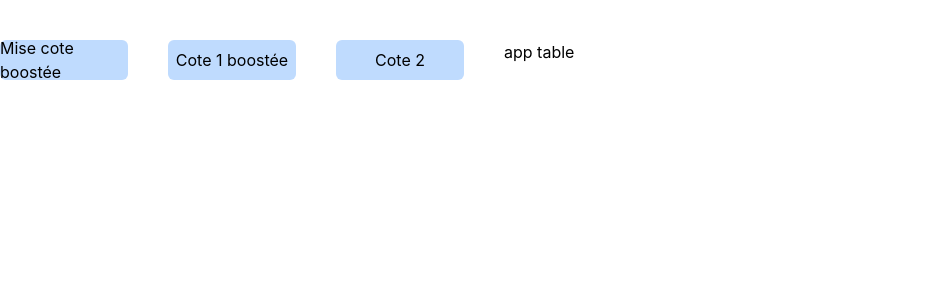
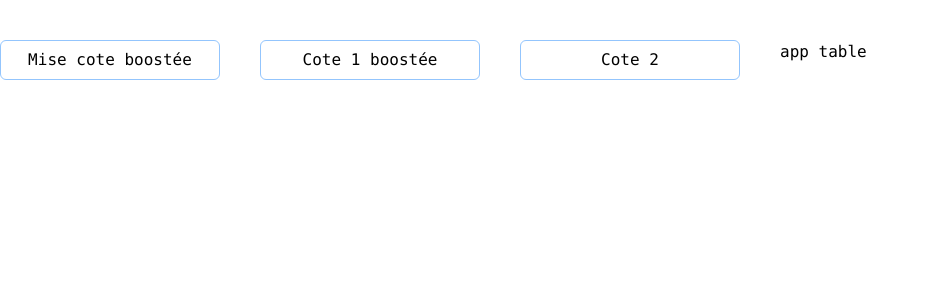
Before and after one commit to Mysto91/calcul-cote-v2, a React (Create React App) app: page / in a window 1280 px wide. Shown: the top 300 px of the page, without its empty margins (0-929 px from the left). Built offline with nearby package versions, Linux system fonts and the light colour scheme.

Commit message:
create input component

```diff
--- a/src/App.tsx
+++ b/src/App.tsx
@@ -6,7 +6,7 @@ import BetInput from './components/BetInput'
 // eslint-disable-next-line @typescript-eslint/explicit-function-return-type
 function App () {
   return (
-    <div className="mt-10 flex space-x-10">
+    <div className="mt-10 flex space-x-10 font-mono">
         <BetInput id="bet" label="Mise cote boostée"/>
         <BetInput id="quotation-1" label="Cote 1 boostée"/>
         <BetInput id="quotation-2" label="Cote 2"/>
--- a/src/components/BetInput.tsx
+++ b/src/components/BetInput.tsx
@@ -1,34 +1,52 @@
-import React from 'react'
+import React, { useState } from 'react'
 interface BetInputProps {
   id: string
   label: string
 }
 export default function BetInput ({ id, label }: BetInputProps): JSX.Element {
+  const [inputIsFocused, setInputIsFocused] = useState<boolean>(false)
+  const [textValue, setTextValue] = useState<string>('')
+
+  function inputIsFocusedOrHasTextValue (): boolean {
+    return inputIsFocused || textValue !== ''
+  }
+
   return (
     <div className="
-        relative
-        flex items-center justify-center
-        h-10 w-32
-        rounded-md
-        bg-blue-200
-        focus:outline-non"
+          relative z-1
+          flex items-center justify-center
+          h-10
+          rounded-md"
     >
       <label
           id={`${id}-label`}
-          className="absolute"
+          className={`
+            absolute z-20
+            p-2
+            transition ease-in-out
+            ${inputIsFocusedOrHasTextValue() ? '-translate-y-5 bg-white text-xs text-blue-500' : 'text-base'}
+          `}
           htmlFor={label}
       >
           {label}
       </label>
       <input
           id={id}
-          className="
-            relative z-10
+          className={`
+            relative
+            ${inputIsFocusedOrHasTextValue() ? 'z-1' : 'z-20'}
+            px-1
             w-full h-full
-            rounded-md outline-blue-500
-            bg-transparent"
+            rounded-md border border-blue-300 outline-blue-500
+            bg-transparent
+            text-base text-center
+            caret-blue-500
+            `}
           type="text"
           name={label}
+          onFocus={() => { setInputIsFocused(true) }}
+          onBlur={() => { setInputIsFocused(false) }}
+          onChange={(event) => { setTextValue(event.target.value) }}
       />
     </div>
   )
```
